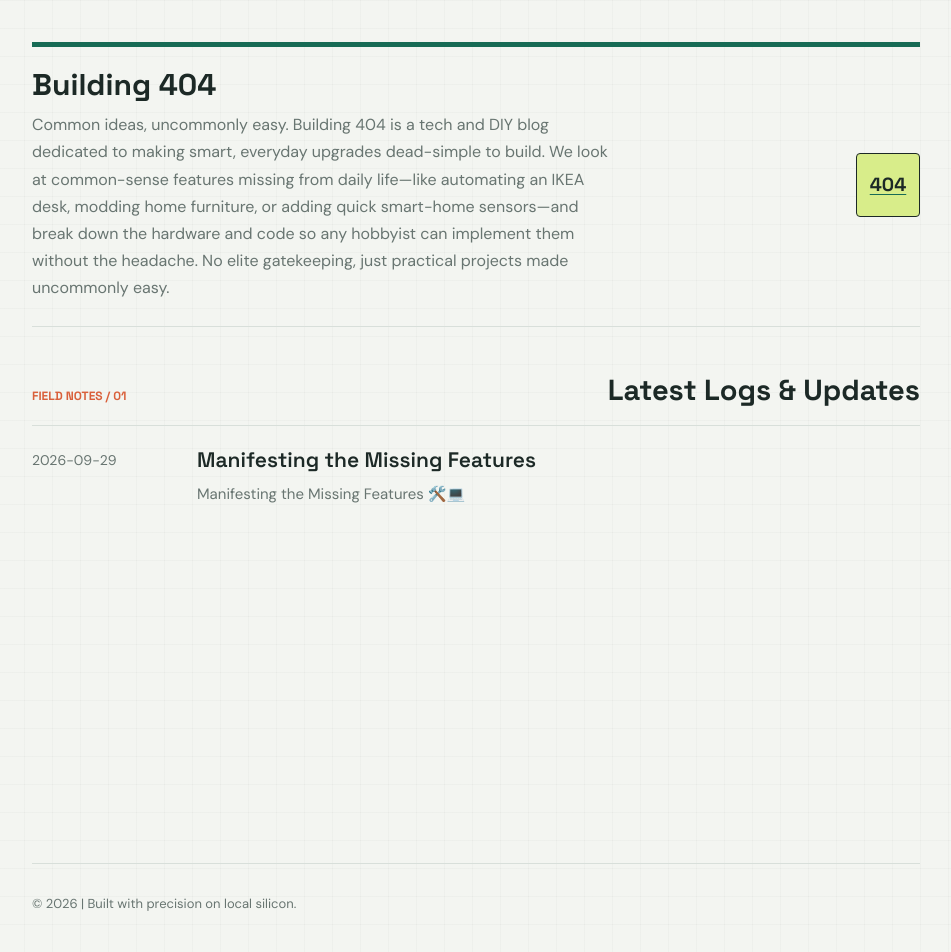
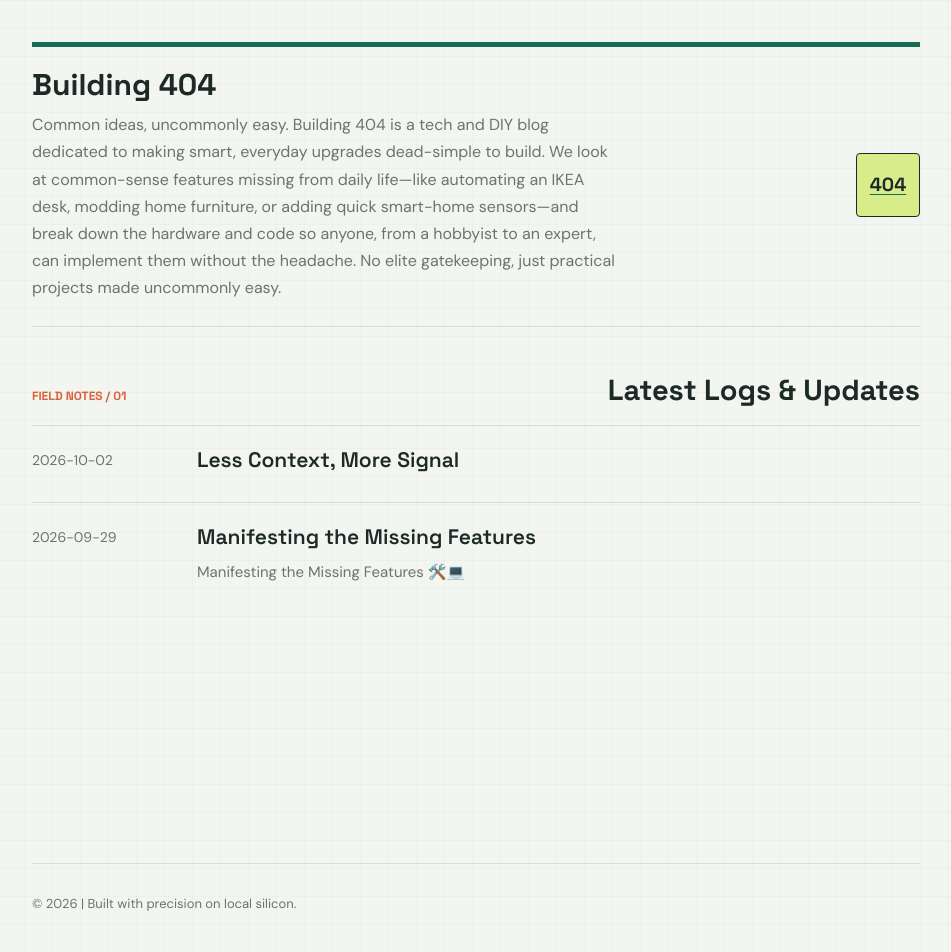
Before and after one commit to building-404/building-404.github.io, a Jekyll site: the page built from index.html, in a window 1280 px wide. Shown: the whole page, without its empty margins (164-1115 px from the left). Built offline with Jekyll 4.4.1, drawn with Linux system fonts in a browser that asks for light colours.

```diff
--- a/_config.yml
+++ b/_config.yml
@@ -1,5 +1,5 @@
 title: "Building 404"
-description: "Common ideas, uncommonly easy. Building 404 is a tech and DIY blog dedicated to making smart, everyday upgrades dead-simple to build. We look at common-sense features missing from daily life—like automating an IKEA desk, modding home furniture, or adding quick smart-home sensors—and break down the hardware and code so any hobbyist can implement them without the headache. No elite gatekeeping, just practical projects made uncommonly easy."
+description: "Common ideas, uncommonly easy. Building 404 is a tech and DIY blog dedicated to making smart, everyday upgrades dead-simple to build. We look at common-sense features missing from daily life—like automating an IKEA desk, modding home furniture, or adding quick smart-home sensors—and break down the hardware and code so anyone, from a hobbyist to an expert, can implement them without the headache. No elite gatekeeping, just practical projects made uncommonly easy."
 
 # Keep these empty so assets build safely at the root level
 baseurl: ""
--- a/_layouts/default.html
+++ b/_layouts/default.html
@@ -86,6 +86,7 @@
         .post-content h2 { margin: 36px 0 12px; font-size: 25px; }
         .post-content h3 { margin: 28px 0 10px; font-size: 20px; }
         .post-content p, .post-content li { max-width: 70ch; }
+        .post-content img { display: block; max-width: 100%; height: auto; margin: 24px 0; border: 1px solid var(--line); border-radius: 4px; }
         .post-content li + li { margin-top: 7px; }
         .post-content blockquote { margin: 26px 0; padding: 4px 0 4px 20px; border-left: 3px solid var(--orange); color: var(--muted); }
         pre { overflow-x: auto; padding: 18px; border: 1px solid var(--line); border-radius: 4px; background: #e9eeea; }
```
Also changed, not shown: _posts/2026-10-02-a-first-build-is-taking-shape.md (added, +14 -0 lines), assets/images/Optimized-Context-Cost.png (added).
